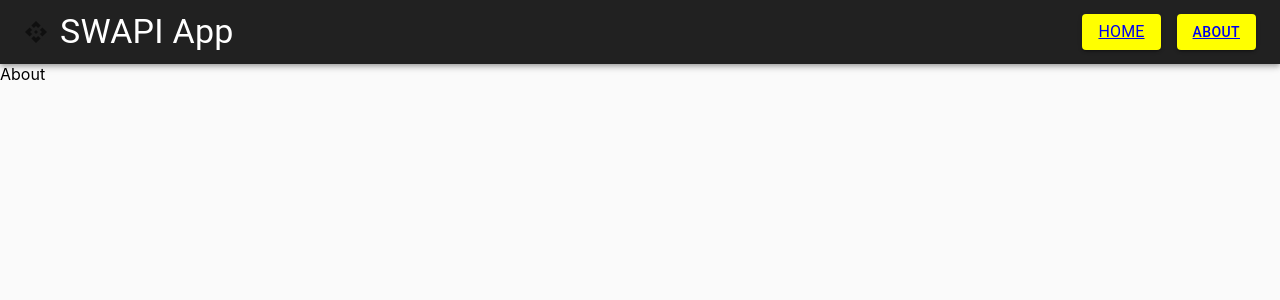
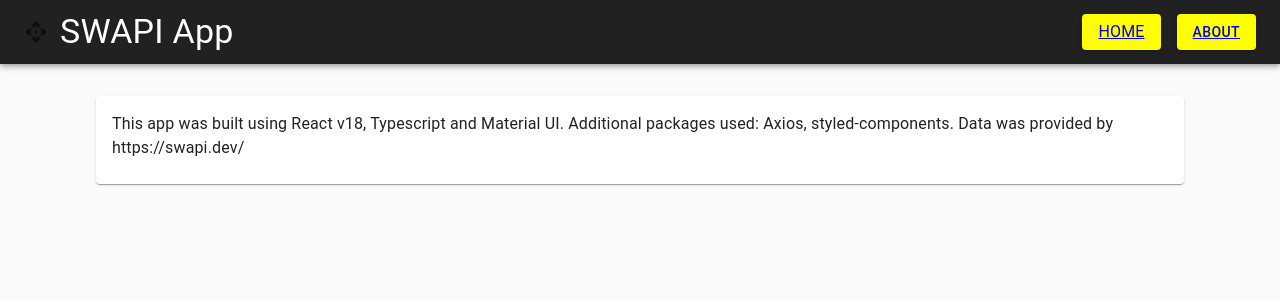
Before and after one commit to mrvanagas/swapi-app, a React (Create React App) app: page /about in a window 1280 px wide. Shown: the top 300 px of the page. Built offline with nearby package versions, Linux system fonts and the light colour scheme.

Commit message:
added basic about page

```diff
--- a/src/Pages/About.tsx
+++ b/src/Pages/About.tsx
@@ -1,8 +1,17 @@
-import React from 'react'
+import { Container, Card, Typography, CardContent } from '@mui/material'
 
 const About = () => {
   return (
-    <div>About</div>
+    <Container>
+      <Card sx={{ margin: '2rem'}}>
+        <CardContent>
+          <Typography>
+            This app was built using React v18, Typescript and Material UI. Additional packages used: Axios, styled-components.
+            Data was provided by https://swapi.dev/
+          </Typography>
+        </CardContent>
+      </Card>
+    </Container>
   )
 }
 
```
